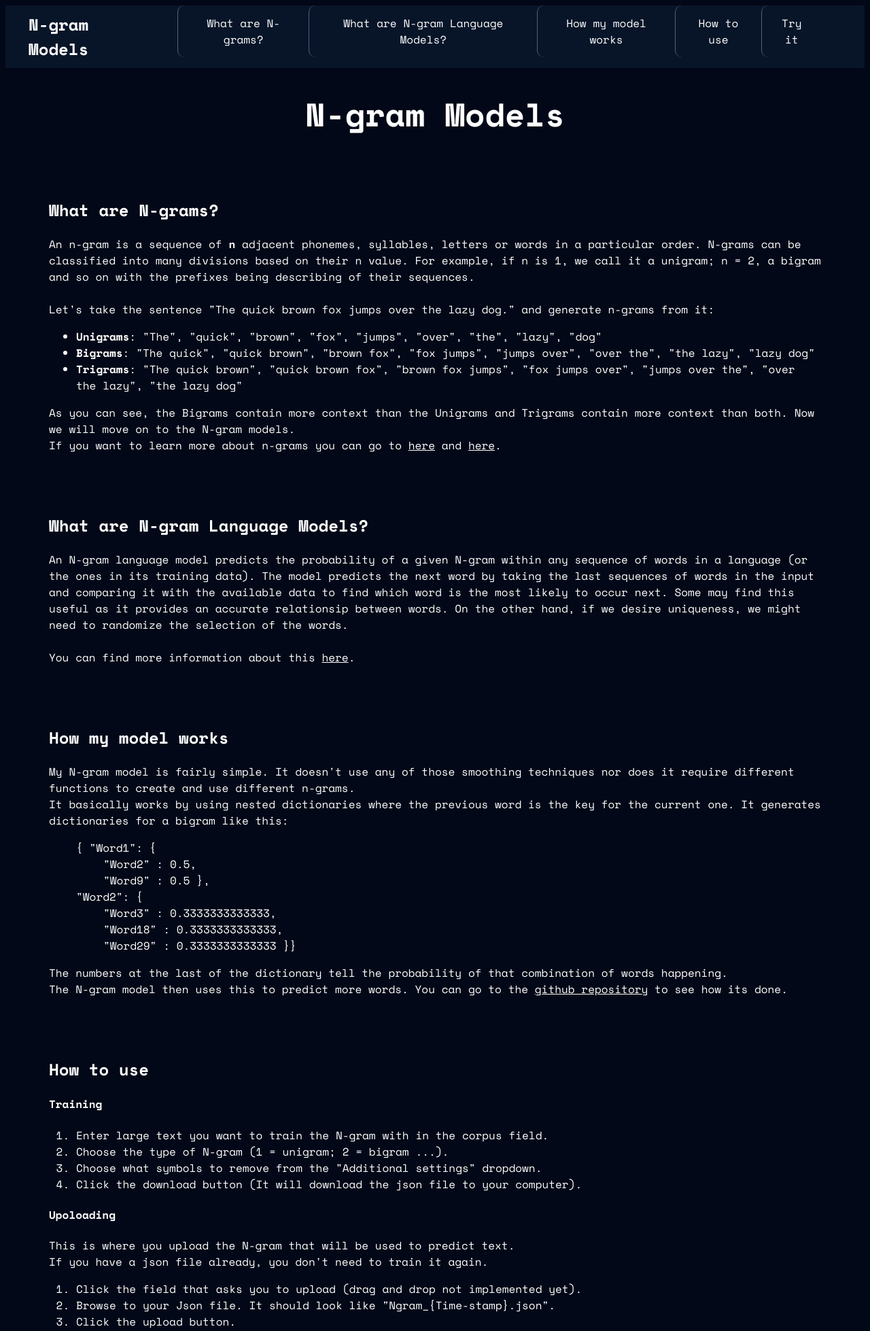
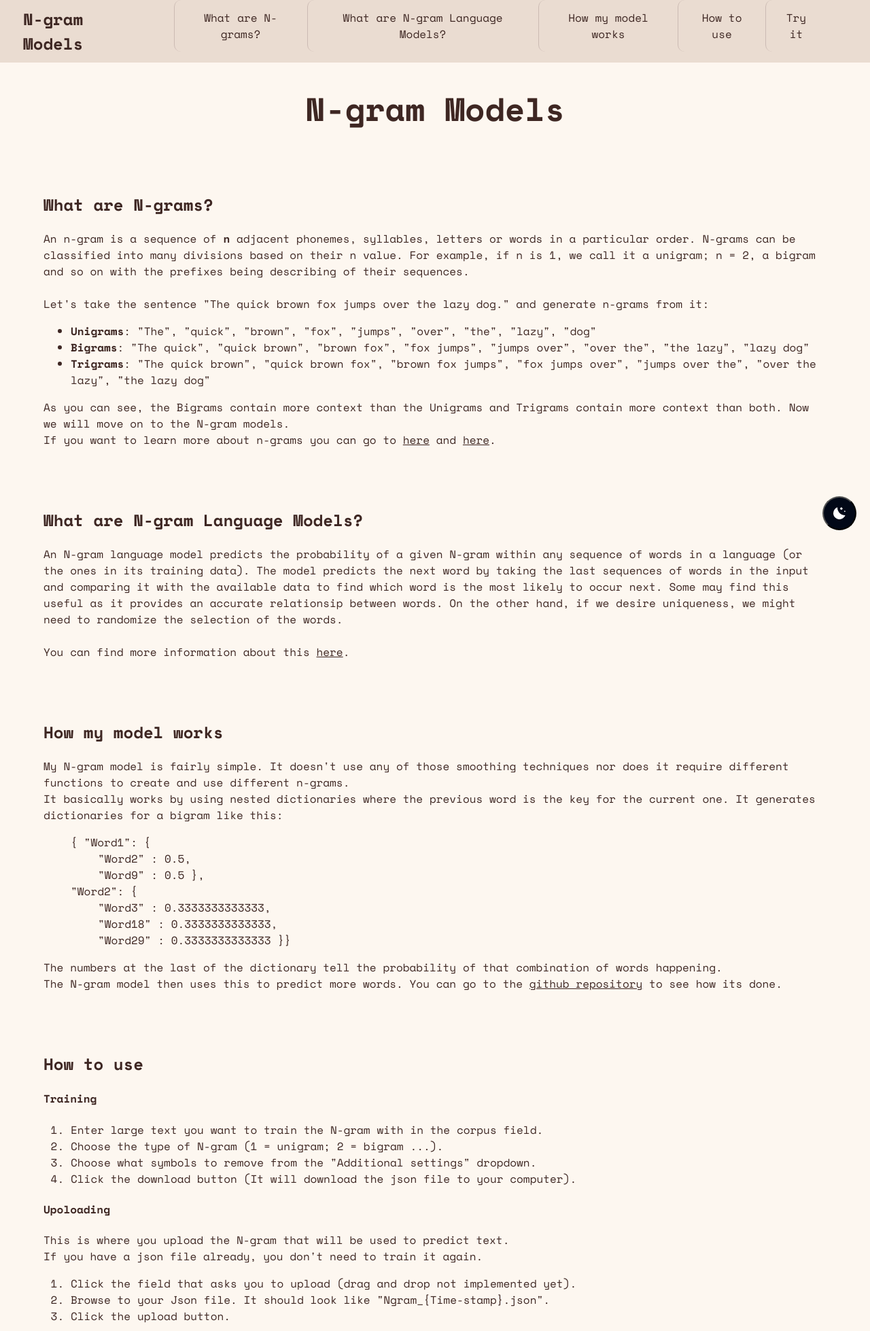
Before and after one commit to ri0e/Ngram, a Flask app: page / in a window 1280 px wide. Shown: the top 1958 px of the page at 68% size. Run offline with Flask 3, Linux system fonts and the light colour scheme.

Commit message:
Add dark-light mode switch

```diff
--- a/static/script.js
+++ b/static/script.js
@@ -85,4 +85,21 @@ document.addEventListener('DOMContentLoaded', function() {
             displayMessage('error', error);
         }
     });
+
+    const themeToggle = document.getElementById('theme-toggle');
+    const theme = localStorage.getItem('theme');
+    const body = document.body;
+    if (theme) {
+        body.classList.add(theme);
+    } else if (!(window.matchMedia && window.matchMedia('(prefers-color-scheme: dark)').matches)) {
+        body.classList.add('light-mode');
+    }
+    themeToggle.addEventListener('click', () => {
+        body.classList.toggle('light-mode');
+        if (body.classList.contains('light-mode')) {
+            localStorage.setItem('theme', 'light-mode');
+        } else {
+            localStorage.setItem('theme', 'dark-mode');
+        }
+    });
 });
--- a/static/styles.css
+++ b/static/styles.css
@@ -1,19 +1,37 @@
 :root {
     --background: #020817;
+    --backgroundOp: #FDF7F0;
     --navigation: #081528;
     --list: #4e6287;
     --accent: #b0e3f5;
     --panels: #091027;
     --font-color: #ffffff;
+    --font-colorOp: #3E2723;
     --gradient1: #4e6287;
     --gradient2: #081528;
 }
 
+body.light-mode {
+    --background: #FDF7F0;
+    --backgroundOp: #020817;
+    --navigation: #EADCD1;
+    --list: #CBBAB3;
+    --accent: #D2691E;
+    --panels: #FFFFFF;
+    --font-color: #3E2723;
+    --font-colorOp: #ffffff;
+    --gradient1: #c2d1e07b;
+    --gradient2: #9ab0c47b;
+}
+
 body{
-    background: var(--background);
+    background-color: var(--background);
     color: var(--font-color);
     font-family: "Space Mono", monospace;
     font-weight: 400;
+    margin: 0;
+    padding: 0;
+    transition: background-color 0.3s ease, color 0.3s ease;
 }
 
 a {
@@ -25,6 +43,7 @@ nav {
     top: 0;
     background-color: var(--navigation);
     width: 100%;
+    margin: 0;
 }
 
 nav ul {
@@ -36,12 +55,26 @@ nav ul {
     padding: 0;
 }
 
+.hide-scrollbar {
+  scrollbar-width: none;
+  -ms-overflow-style: none;
+}
+
+.hide-scrollbar::-webkit-scrollbar {
+  width: 0;
+  height: 0;
+}
+
 nav h2 {
     padding: 10px;
     margin: 0 1em;
 }
 
-nav a {
+nav ul a{
+    text-decoration: none;
+}
+
+.styled-a {
     display: block;
     text-align: center;
     padding: 14px 16px;
@@ -63,7 +96,7 @@ h3{
     text-align: center;
 }
 
-button{
+.generation button{
     background-color: var(--accent);
     border: dashed var(--gradient1);
     border-radius: 0.4em;
@@ -96,6 +129,37 @@ input {
     padding: 2px 10px;
     border: solid 1px var(--accent);
     font-size: 1em;
+}
+
+#theme-toggle {
+    position: fixed;
+    right: 20px;
+    bottom: 20px;
+    height: 50px;
+    width: 50px;
+    padding: 0;
+    border-radius: 50%;
+    background-color: var(--backgroundOp);
+    display: flex;
+    justify-content: center;
+    align-items: center;
+}
+
+#theme-toggle svg {
+    fill: var(--font-colorOp);
+    display: block;
+}
+
+#theme-toggle svg:last-child {
+    display: none;
+}
+
+.light-mode #theme-toggle svg {
+    display: none;
+}
+
+.light-mode #theme-toggle svg:last-child {
+    display: block;
 }
 
 #predict {
@@ -144,6 +208,7 @@ input {
 
 .message-area {
     background-color: #4e6287;
+    color: #ffffff;
     position: fixed;
     top: 0.5em;
     right: 0.5em;
--- a/templates/index.html
+++ b/templates/index.html
@@ -13,16 +13,20 @@
     </head>
     <body>
         <nav>
-            <ul>
-                <h2>N-gram Models</h2>
-                <li><a href = "#content-1" target = "_self">What are N-grams?</a></li>
-                <li><a href = "#content-2" target = "_self">What are N-gram Language Models?</a></li>
-                <li><a href = "#content-3" target = "_self">How my model works</a></li>
-                <li><a href = "#content-4" target = "_self">How to use</a></li>
-                <li><a href = "#generation" target = "_self">Try it</a></li>
+            <ul class = "hide-scrollbar">
+                <h2><a href = "#">N-gram Models</a></h2>
+                <li><a class = "styled-a" href = "#content-1" target = "_self">What are N-grams?</a></li>
+                <li><a class = "styled-a" href = "#content-2" target = "_self">What are N-gram Language Models?</a></li>
+                <li><a class = "styled-a" href = "#content-3" target = "_self">How my model works</a></li>
+                <li><a class = "styled-a" href = "#content-4" target = "_self">How to use</a></li>
+                <li><a class = "styled-a" href = "#generation" target = "_self">Try it</a></li>
             </ul>
         </nav>
 
+        <button id="theme-toggle">
+            <svg xmlns="http://www.w3.org/2000/svg" height="24px" viewBox="0 -960 960 960" width="24px" fill="#e3e3e3"><path d="M479.93-282q-82.06 0-140-57.93-57.93-57.94-57.93-140 0-82.07 57.93-140.57 57.94-58.5 140-58.5 82.07 0 140.57 58.5T679-479.93q0 82.06-58.5 140Q562-282 479.93-282ZM216-435H25v-91h191v91Zm720 0H745v-91h191v91ZM435-745v-191h91v191h-91Zm0 720v-191h91v191h-91ZM261-636 140-754l65-67 119 120-63 65Zm496 496L635-261l64-64 121 117-63 68ZM636-700l118-120 67 63-119 122-66-65ZM140-204l120-122 65 65-117 121-68-64Z"/></svg>
+            <svg xmlns="http://www.w3.org/2000/svg" height="24px" viewBox="0 -960 960 960" width="24px" fill="#e3e3e3"><path d="M594.77-669.62 510.38-754l84.39-85.27L680.04-754l-85.27 84.38Zm200 120L750.38-594l44.39-45.27L840.04-594l-45.27 44.38ZM483-120.73q-75.42 0-141.37-28.48-65.94-28.48-115.44-77.98t-77.98-115.44Q119.73-408.58 119.73-484q0-116.54 66.81-209.98 66.81-93.44 177.11-131.06-4.42 93.39 28.48 179.56 32.91 86.17 99.68 152.94 65.88 66.77 152.31 99.54 86.42 32.77 179.92 28.73-37.39 109.92-130.89 176.73-93.5 66.81-210.15 66.81Z"/></svg>
+        </button>
         <h1 id = "start">N-gram Models</h1>
         <div id = "content-1">
             <div class = "break">&nbsp;</div>
@@ -108,7 +112,7 @@
             </ol>
         </div>
         <br>
-        <div id = "cont">
+        <div class="hide-scrollbar" id = "cont">
             <div class = "generation" id = "generation">
                 <form method="POST" action="/submit_corpus">
                     <h3>Train</h3>
```
